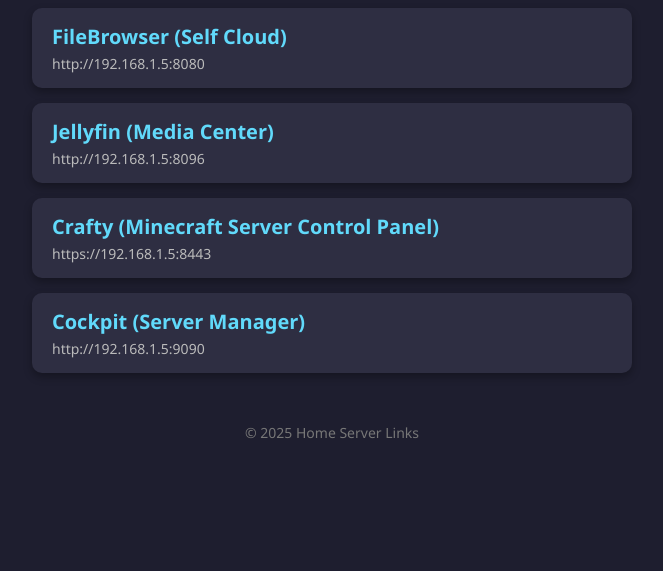
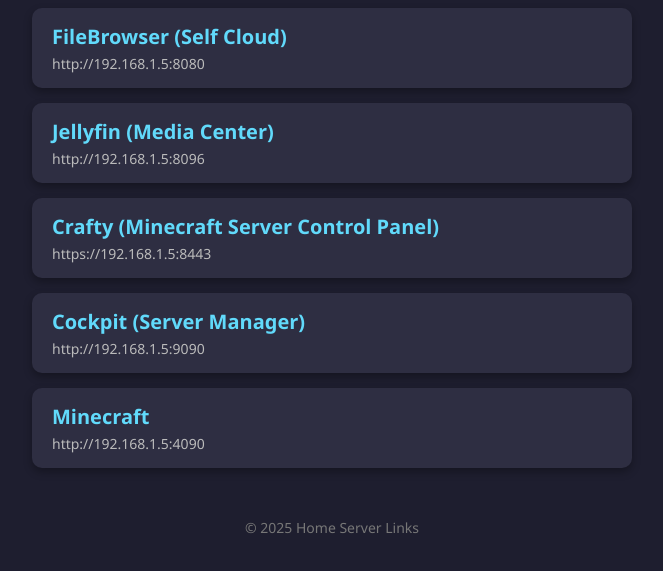
Before and after one commit to David-129/OldButGood.github.io, a plain HTML site: page index.html in a window 1280 px wide. Shown: the part 149-720 px from the top of the page, without its empty margins (308-971 px from the left). Drawn offline with Linux system fonts and the light colour scheme.

Commit message:
Update index.html

```diff
--- a/index.html
+++ b/index.html
@@ -47,7 +47,7 @@
       font-size: 14px;
       color: #bbb;
       margin-top: 4px;
-      word-break: break-all;
+      word-break: break-word;
     }
     footer {
       margin-top: 50px;
@@ -76,6 +76,10 @@
       <a href="http://192.168.1.5:9090" target="_blank" rel="noopener noreferrer">Cockpit (Server Manager)</a>
       <span class="url">http://192.168.1.5:9090</span>
     </li>
+    <li>
+      <a href="http://192.168.1.5:4090" target="_blank" rel="noopener noreferrer">Minecraft</a>
+      <span class="url">http://192.168.1.5:4090</span>
+    </li>
   </ul>
 
   <footer>
```
